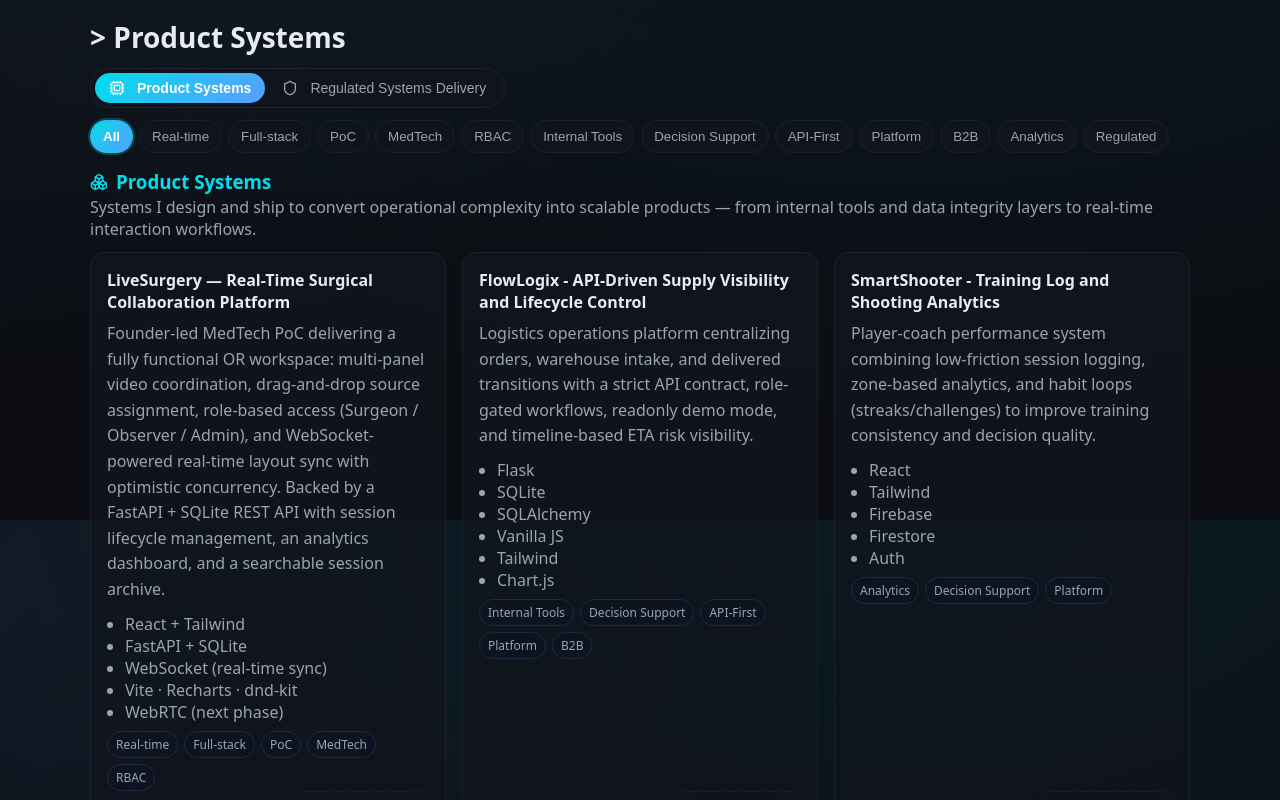
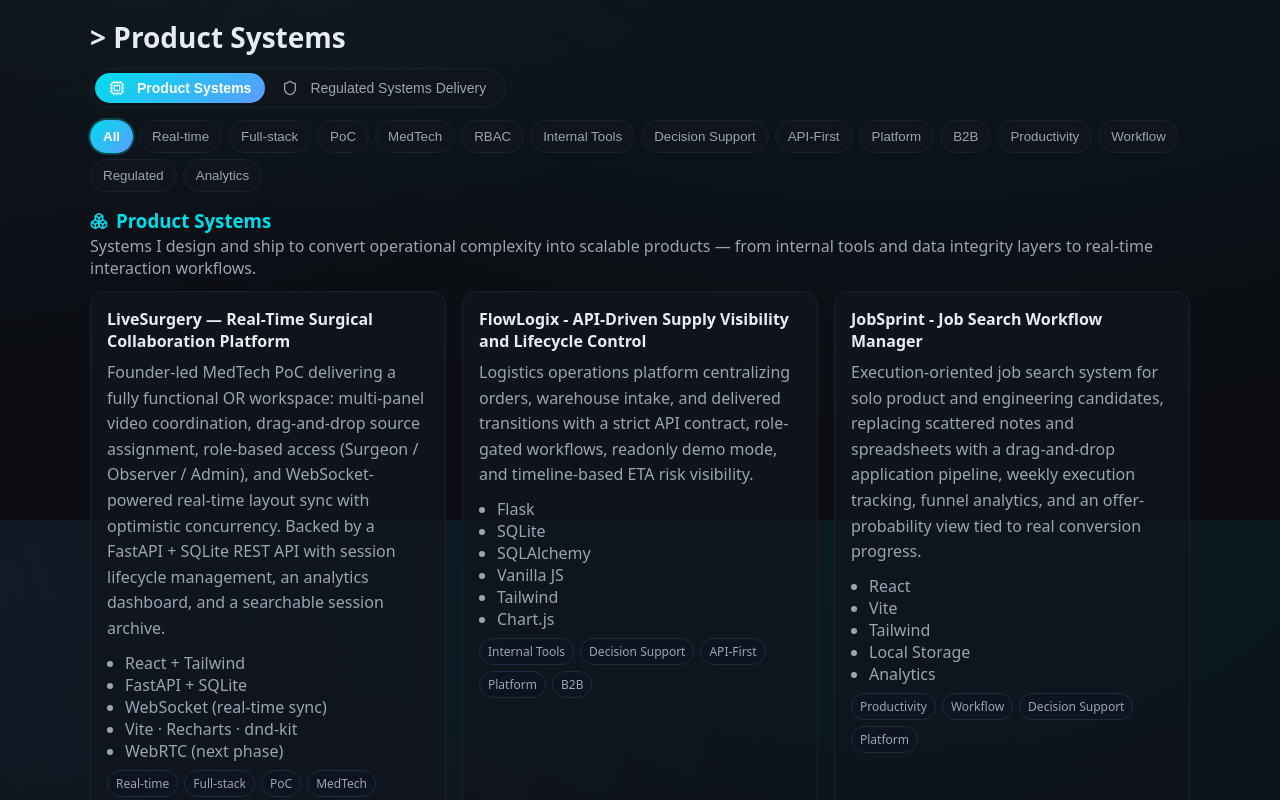
Before and after one commit to romahawk/portfolio-react, a React (Vite) app: page / in a window 1280 px wide. Shown: the part 5880-6680 px from the top of the page. Built offline with nearby package versions, Linux system fonts and the light colour scheme.

Commit message:
Replace SmartShooter with JobSprint

```diff
--- a/src/data/projects.js
+++ b/src/data/projects.js
@@ -23,14 +23,13 @@ export const techProjects = [
     caseStudy: "flowlogix",
   },
   {
-    id: "smartshooter",
-    title: "SmartShooter - Training Log and Shooting Analytics",
+    id: "jobsprint",
+    title: "JobSprint - Job Search Workflow Manager",
     summary:
-      "Player-coach performance system combining low-friction session logging, zone-based analytics, and habit loops (streaks/challenges) to improve training consistency and decision quality.",
-    stack: ["React", "Tailwind", "Firebase", "Firestore", "Auth"],
-    tags: ["Analytics", "Decision Support", "Platform"],
-    link: "https://smartshooter.vercel.app",
-    caseStudy: "smartshooter",
+      "Execution-oriented job search system for solo product and engineering candidates, replacing scattered notes and spreadsheets with a drag-and-drop application pipeline, weekly execution tracking, funnel analytics, and an offer-probability view tied to real conversion progress.",
+    stack: ["React", "Vite", "Tailwind", "Local Storage", "Analytics"],
+    tags: ["Productivity", "Workflow", "Decision Support", "Platform"],
+    link: "https://job-sprint-ten.vercel.app/",
   },
   {
     id: "portfolio",
```
Also changed, not shown: public/images/og-home.png.
